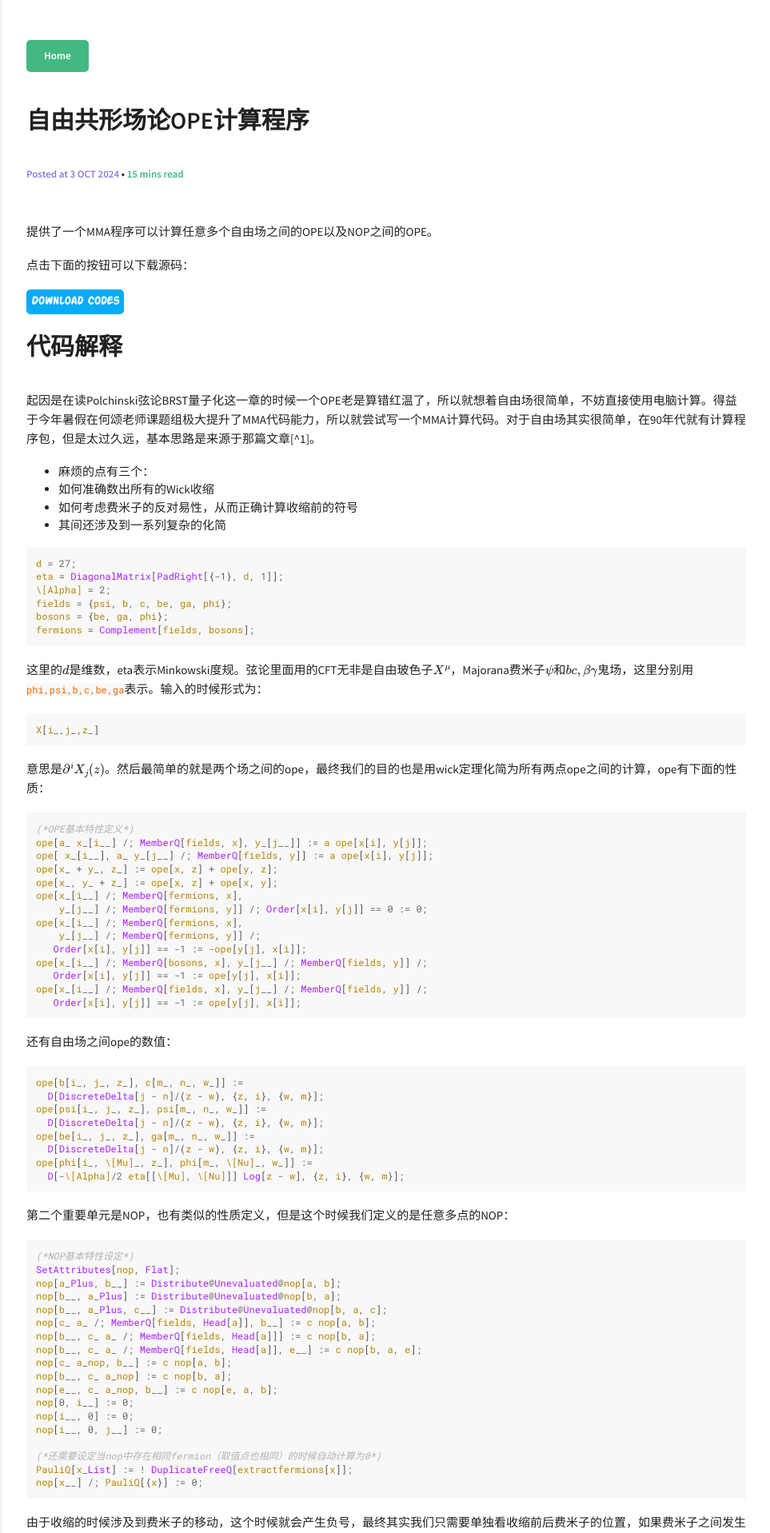
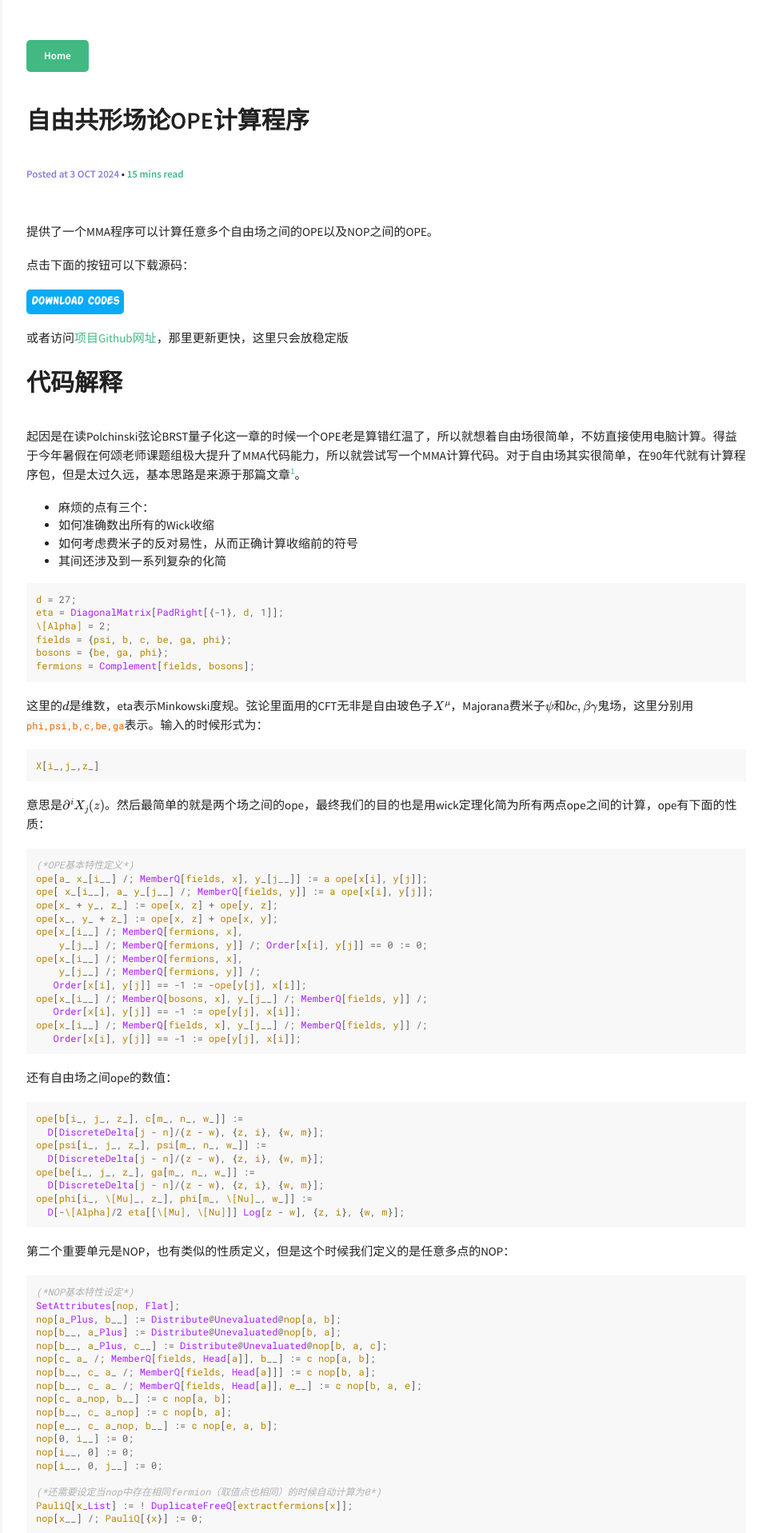
Before and after one commit to WHUZBF/whuzbf.github.io, a Jekyll site: the page built from _posts/2024-10-3-OPE.md, in a window 1280 px wide. Shown: the top 1917 px of the page at 80% size, without its empty margins (317-1280 px from the left). Built offline with Jekyll 4.4.1, drawn with Linux system fonts in a browser that asks for light colours; comment, search, counter and statistics services are not loaded; some of the changed text lies outside the part shown.

Commit message:
OPE文章更新

```diff
--- a/_posts/2024-10-3-OPE.md
+++ b/_posts/2024-10-3-OPE.md
@@ -9,6 +9,8 @@ tags: [physics, MMA]
 
 点击下面的按钮可以下载源码：
 <div class="btn-info" style="cursor: pointer" onclick="window.location.href='{{site.url}}/downloads/codes/OPE/ope.nb'">Download Codes</div>
+
+或者访问[项目Github网址](https://github.com/WHUZBF/MMA/tree/main/OPE)，那里更新更快，这里只会放稳定版
 
 <!--more-->
 
```
Also changed, not shown: other parts of _posts/2024-10-3-OPE.md (+4 -1 lines).
